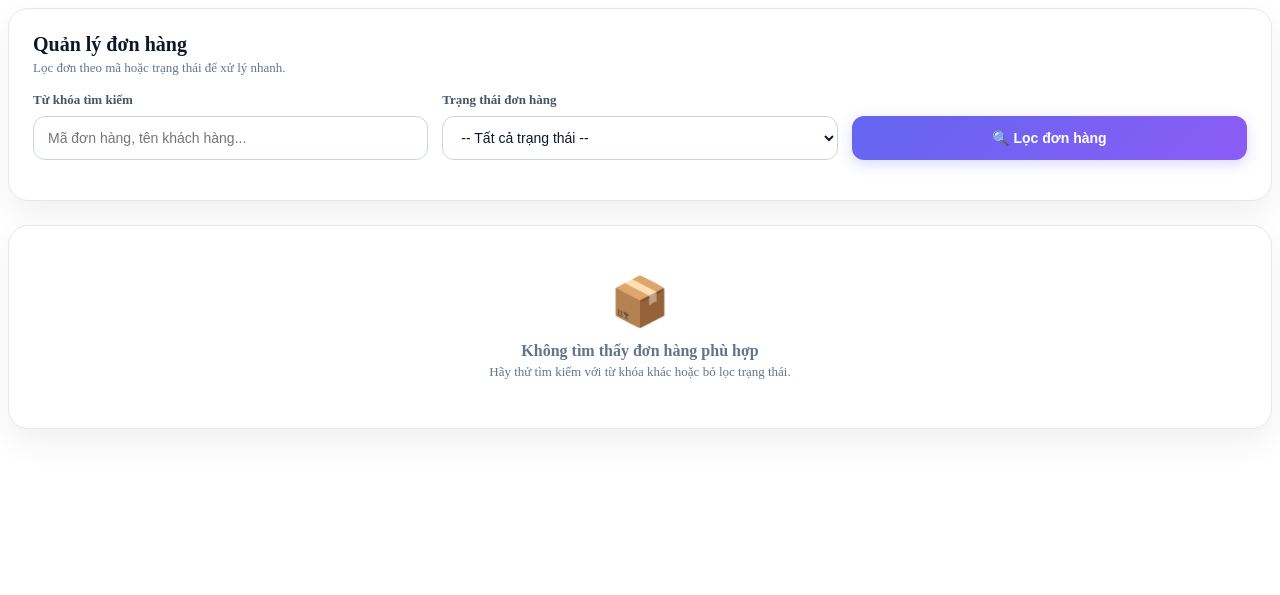
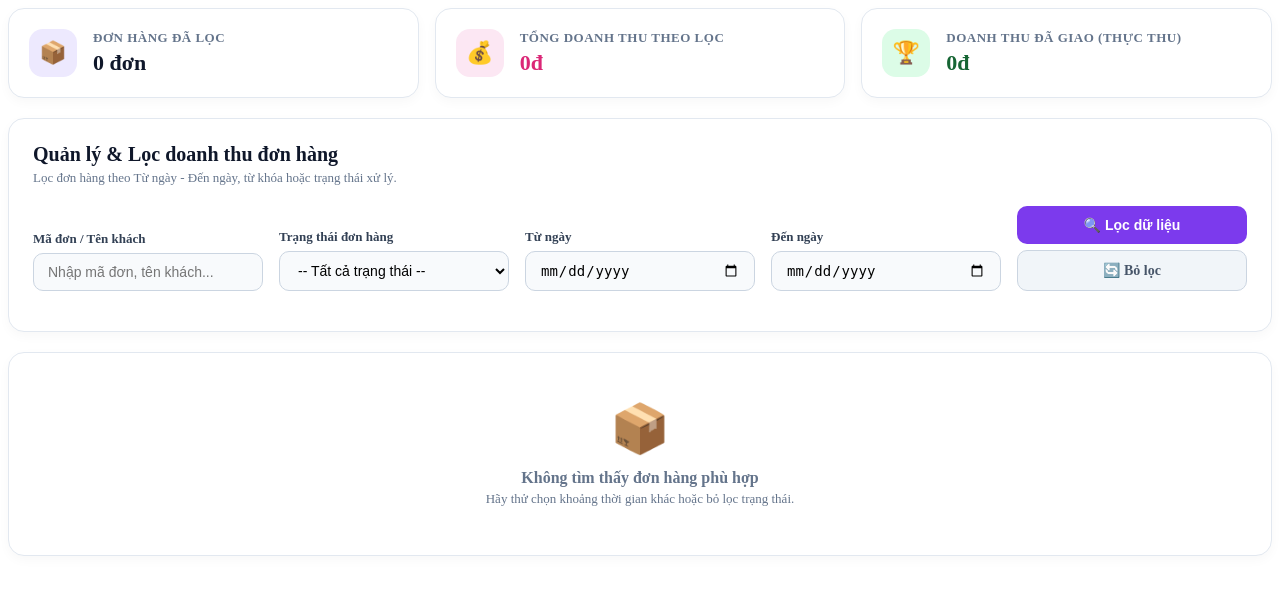
Before and after one commit to phantuan23042006-cmd/web-ban-quan-ao, a PHP site: the page made by views/admin/orders.php in a window 1280 px wide. Shown: the top 595 px of the page. Run offline with PHP 8.4, Linux system fonts and the light colour scheme; the template is opened without the code that fills it, so the values that code supplies are empty; some libraries are stand-ins or nearby versions.

Commit message:
chinh sua dh

```diff
--- a/views/admin/orders.php
+++ b/views/admin/orders.php
@@ -1,179 +1,232 @@
 <?php
-$orders     = $orders ?? [];
-$keyword    = $keyword ?? '';
-$status     = $status ?? '';
-$page       = $page ?? 1;
-$totalPages = max(1, $totalPages ?? 1);
-
-$statusLabels = [
-    'pending'   => ['label' => 'Chờ xác nhận', 'class' => 'status-pending',   'bg' => '#fef3c7', 'color' => '#92400e'],
-    'confirmed' => ['label' => 'Xác nhận',     'class' => 'status-confirmed', 'bg' => '#dbeafe', 'color' => '#1e40af'],
-    'completed' => ['label' => 'Đã giao',      'class' => 'status-completed', 'bg' => '#dcfce7', 'color' => '#166534'],
-    'cancelled' => ['label' => 'Đã hủy',       'class' => 'status-cancelled', 'bg' => '#fee2e2', 'color' => '#991b1b'],
-];
-
-$allowedNextStatuses = [
-    'pending'   => ['pending' => 'Chờ xác nhận', 'confirmed' => 'Xác nhận', 'cancelled' => 'Đã hủy'],
-    'confirmed' => ['confirmed' => 'Xác nhận', 'completed' => 'Đã giao', 'cancelled' => 'Đã hủy'],
-    'completed' => [],
-    'cancelled' => [],
-];
-
-$successMessage = $_SESSION['success_message'] ?? null;
-$errorMessage   = $_SESSION['error_message']   ?? null;
-unset($_SESSION['success_message'], $_SESSION['error_message']);
+/**
+ * View Quản lý Đơn hàng Admin với Lọc theo Ngày & Doanh thu theo Ngày
+ */
+$fromDate         = $fromDate ?? '';
+$toDate           = $toDate ?? '';
+$totalRevenue     = (float) ($totalRevenue ?? 0);
+$completedRevenue = (float) ($completedRevenue ?? 0);
+$totalOrders      = (int) ($totalOrders ?? count($orders ?? []));
 ?>
-
 <style>
     .admin-orders-page {
+        display: flex;
+        flex-direction: column;
+        gap: 20px;
+    }
+
+    .admin-stats-grid {
         display: grid;
-        gap: 24px;
+        grid-template-columns: repeat(auto-fit, minmax(240px, 1fr));
+        gap: 16px;
+    }
+
+    .stat-card {
+        background: #ffffff;
+        border: 1px solid #e2e8f0;
+        border-radius: 16px;
+        padding: 20px;
+        box-shadow: 0 4px 12px rgba(15, 23, 42, 0.03);
+        display: flex;
+        align-items: center;
+        gap: 16px;
+    }
+
+    .stat-icon {
+        width: 48px;
+        height: 48px;
+        border-radius: 14px;
+        display: flex;
+        align-items: center;
+        justify-content: center;
+        font-size: 22px;
+    }
+
+    .stat-info h4 {
+        margin: 0 0 4px;
+        font-size: 13px;
+        font-weight: 700;
+        color: #64748b;
+        text-transform: uppercase;
+        letter-spacing: 0.5px;
+    }
+
+    .stat-info .stat-value {
+        margin: 0;
+        font-size: 22px;
+        font-weight: 800;
+        color: #0f172a;
     }
 
     .admin-orders-card {
-        padding: 24px;
-        border-radius: 20px;
         background: #ffffff;
         border: 1px solid #e2e8f0;
-        box-shadow: 0 14px 32px rgba(15, 23, 42, 0.06);
+        border-radius: 16px;
+        padding: 24px;
+        box-shadow: 0 4px 12px rgba(15, 23, 42, 0.03);
     }
 
     .admin-orders-toolbar {
-        display: flex;
-        align-items: center;
-        justify-content: space-between;
-        gap: 18px;
-        flex-wrap: wrap;
+        margin-bottom: 20px;
     }
 
     .admin-orders-toolbar h3 {
         margin: 0;
         font-size: 20px;
+        font-weight: 800;
         color: #0f172a;
     }
 
     .admin-orders-form {
         display: grid;
-        grid-template-columns: repeat(3, minmax(0, 1fr));
-        gap: 14px;
+        grid-template-columns: repeat(auto-fit, minmax(200px, 1fr));
+        gap: 16px;
         align-items: end;
-        margin-top: 16px;
     }
 
     .admin-orders-form .field {
-        display: grid;
-        gap: 8px;
+        display: flex;
+        flex-direction: column;
+        gap: 6px;
     }
 
     .admin-orders-form label {
         font-size: 13px;
-        font-weight: 600;
-        color: #475569;
+        font-weight: 700;
+        color: #334155;
     }
 
-    .admin-orders-form input,
-    .admin-orders-form select,
-    .admin-orders-form button {
-        min-height: 44px;
-        padding: 0 14px;
-        border-radius: 12px;
+    .admin-orders-form input[type="text"],
+    .admin-orders-form input[type="date"],
+    .admin-orders-form select {
+        padding: 10px 14px;
         border: 1px solid #cbd5e1;
-        background: #ffffff;
-        color: #0f172a;
+        border-radius: 10px;
         font-size: 14px;
+        outline: none;
+        transition: all .15s ease;
+        background: #f8fafc;
     }
 
-    .admin-orders-form button {
-        border: 0;
-        background: linear-gradient(135deg, #6366f1, #8b5cf6);
-        color: #ffffff;
-        font-weight: 700;
-        cursor: pointer;
-        transition: opacity .15s;
-        box-shadow: 0 4px 14px rgba(99, 102, 241, 0.25);
+    .admin-orders-form input:focus,
+    .admin-orders-form select:focus {
+        border-color: #7c3aed;
+        background: #ffffff;
+        box-shadow: 0 0 0 3px rgba(124, 58, 237, 0.1);
     }
 
-    .admin-orders-form button:hover {
-        opacity: 0.9;
+    .btn-group {
+        display: flex;
+        gap: 8px;
+    }
+
+    .btn-submit {
+        background: #7c3aed;
+        color: #ffffff;
+        border: none;
+        padding: 11px 18px;
+        border-radius: 10px;
+        font-weight: 700;
+        font-size: 14px;
+        cursor: pointer;
+        transition: background .15s ease;
+        flex: 1;
+        text-align: center;
+        text-decoration: none;
+    }
+
+    .btn-submit:hover {
+        background: #6d28d9;
+    }
+
+    .btn-reset {
+        background: #f1f5f9;
+        color: #475569;
+        border: 1px solid #cbd5e1;
+        padding: 11px 14px;
+        border-radius: 10px;
+        font-weight: 700;
+        font-size: 14px;
+        cursor: pointer;
+        text-decoration: none;
+        display: inline-flex;
+        align-items: center;
+        justify-content: center;
+    }
+
+    .btn-reset:hover {
+        background: #e2e8f0;
+        color: #1e293b;
     }
 
     .admin-orders-table-wrap {
         overflow-x: auto;
+        padding: 0;
     }
 
     .admin-orders-table {
         width: 100%;
         border-collapse: collapse;
-        min-width: 950px;
-    }
-
-    .admin-orders-table th,
-    .admin-orders-table td {
-        padding: 16px 14px;
-        border-bottom: 1px solid #f1f5f9;
         text-align: left;
-        vertical-align: middle;
     }
 
     .admin-orders-table th {
         background: #f8fafc;
-        color: #64748b;
-        font-size: 12px;
-        font-weight: 800;
-        letter-spacing: 0.06em;
-        text-transform: uppercase;
+        padding: 14px 20px;
+        font-size: 13px;
+        font-weight: 700;
+        color: #475569;
+        border-bottom: 1px solid #e2e8f0;
     }
 
     .admin-orders-table td {
-        color: #334155;
+        padding: 16px 20px;
+        border-bottom: 1px solid #f1f5f9;
         font-size: 14px;
+        vertical-align: middle;
+    }
+
+    .admin-orders-table tr:hover {
+        background: #faf5ff;
     }
 
     .order-status-badge {
         display: inline-block;
-        padding: 4px 12px;
-        border-radius: 999px;
+        padding: 5px 12px;
+        border-radius: 20px;
         font-size: 12px;
         font-weight: 700;
-        white-space: nowrap;
     }
 
     .status-update-form {
-        display: flex;
+        display: inline-flex;
         align-items: center;
         gap: 6px;
-        margin-top: 8px;
+        margin-top: 4px;
     }
 
     .status-update-form select {
         padding: 4px 8px;
-        border-radius: 8px;
+        font-size: 12px;
+        border-radius: 6px;
         border: 1px solid #cbd5e1;
-        font-size: 12px;
-        background: #fff;
     }
 
     .status-update-form button {
-        padding: 5px 10px;
-        border-radius: 8px;
-        border: none;
-        background: #7c3aed;
-        color: #fff;
+        padding: 4px 10px;
         font-size: 12px;
         font-weight: 700;
+        background: #7c3aed;
+        color: #ffffff;
+        border: none;
+        border-radius: 6px;
         cursor: pointer;
     }
 
-    .status-update-form button:hover {
-        background: #6d28d9;
-    }
-
     .btn-detail {
-        display: inline-flex;
-        align-items: center;
-        gap: 6px;
-        padding: 8px 14px;
-        border-radius: 10px;
+        display: inline-block;
+        padding: 6px 14px;
+        border-radius: 8px;
         background: #f1f5f9;
         color: #475569;
         text-decoration: none;
@@ -223,38 +276,60 @@ unset($_SESSION['success_message'], $_SESSION['error_message']);
     .admin-pagination a:hover {
         background: #ede9fe;
     }
-
-    @media (max-width: 900px) {
-        .admin-orders-form {
-            grid-template-columns: 1fr;
-        }
-    }
 </style>
 
 <div class="admin-orders-page">
 
-    <?php if ($successMessage): ?>
+    <?php if (!empty($successMessage)): ?>
         <div class="alert alert-success">✓ <?= e($successMessage) ?></div>
     <?php endif; ?>
 
-    <?php if ($errorMessage): ?>
+    <?php if (!empty($errorMessage)): ?>
         <div class="alert alert-danger">✕ <?= e($errorMessage) ?></div>
     <?php endif; ?>
 
+    <!-- THỐNG KÊ DOANH THU KHI LỌC NGHỆ NGHỆ THUẬT -->
+    <div class="admin-stats-grid">
+        <div class="stat-card">
+            <div class="stat-icon" style="background:#ede9fe;color:#7c3aed">📦</div>
+            <div class="stat-info">
+                <h4>Đơn hàng đã lọc</h4>
+                <p class="stat-value"><?= number_format($totalOrders) ?> đơn</p>
+            </div>
+        </div>
+
+        <div class="stat-card">
+            <div class="stat-icon" style="background:#fce7f3;color:#db2777">💰</div>
+            <div class="stat-info">
+                <h4>Tổng doanh thu theo lọc</h4>
+                <p class="stat-value" style="color:#db2777"><?= number_format($totalRevenue, 0, ',', '.') ?>đ</p>
+            </div>
+        </div>
+
+        <div class="stat-card">
+            <div class="stat-icon" style="background:#dcfce7;color:#166534">🏆</div>
+            <div class="stat-info">
+                <h4>Doanh thu đã giao (Thực thu)</h4>
+                <p class="stat-value" style="color:#166534"><?= number_format($completedRevenue, 0, ',', '.') ?>đ</p>
+            </div>
+        </div>
+    </div>
+
+    <!-- BỘ LỌC ĐƠN HÀNG VÀ DOANH THU THEO NGÀY -->
     <div class="admin-orders-card">
         <div class="admin-orders-toolbar">
-            <div>
-                <h3>Quản lý đơn hàng</h3>
-                <p style="margin:4px 0 0;color:#64748b;font-size:13px">Lọc đơn theo mã hoặc trạng thái để xử lý nhanh.</p>
-            </div>
+            <h3>Quản lý & Lọc doanh thu đơn hàng</h3>
+            <p style="margin:4px 0 0;color:#64748b;font-size:13px">Lọc đơn hàng theo Từ ngày - Đến ngày, từ khóa hoặc trạng thái xử lý.</p>
         </div>
 
         <form class="admin-orders-form" method="get">
             <input type="hidden" name="action" value="admin-orders">
+
             <div class="field">
-                <label for="keyword">Từ khóa tìm kiếm</label>
-                <input id="keyword" type="text" name="keyword" value="<?= e($keyword) ?>" placeholder="Mã đơn hàng, tên khách hàng...">
+                <label for="keyword">Mã đơn / Tên khách</label>
+                <input id="keyword" type="text" name="keyword" value="<?= e($keyword) ?>" placeholder="Nhập mã đơn, tên khách...">
             </div>
+
             <div class="field">
                 <label for="filter_status">Trạng thái đơn hàng</label>
                 <select id="filter_status" name="filter_status">
@@ -266,12 +341,25 @@ unset($_SESSION['success_message'], $_SESSION['error_message']);
                     <?php endforeach; ?>
                 </select>
             </div>
+
             <div class="field">
-                <button type="submit">🔍 Lọc đơn hàng</button>
+                <label for="from_date">Từ ngày</label>
+                <input id="from_date" type="date" name="from_date" value="<?= e($fromDate) ?>">
+            </div>
+
+            <div class="field">
+                <label for="to_date">Đến ngày</label>
+                <input id="to_date" type="date" name="to_date" value="<?= e($toDate) ?>">
+            </div>
+
+            <div class="field btn-group">
+                <button class="btn-submit" type="submit">🔍 Lọc dữ liệu</button>
+                <a class="btn-reset" href="<?= BASE_URL ?>?action=admin-orders" title="Xóa tất cả bộ lọc">🔄 Bỏ lọc</a>
             </div>
         </form>
     </div>
 
+    <!-- BẢNG DANH SÁCH ĐƠN HÀNG -->
     <?php if (!empty($orders)): ?>
         <div class="admin-orders-card admin-orders-table-wrap">
             <table class="admin-orders-table">
@@ -339,7 +427,7 @@ unset($_SESSION['success_message'], $_SESSION['error_message']);
         </div>
 
         <div class="admin-pagination">
-            <span>Hiển thị <?= count($orders) ?> đơn hàng</span>
+            <span>Hiển thị <?= count($orders) ?> / <?= $totalOrders ?> đơn hàng</span>
             <div>
                 <?php for ($i = 1; $i <= $totalPages; $i++): ?>
                     <?php
@@ -347,6 +435,8 @@ unset($_SESSION['success_message'], $_SESSION['error_message']);
                             'action'        => 'admin-orders',
                             'keyword'       => $keyword,
                             'filter_status' => $status,
+                            'from_date'     => $fromDate,
+                            'to_date'       => $toDate,
                             'page'          => $i,
                         ], fn($v) => $v !== '' && $v !== null);
                     ?>
@@ -360,7 +450,7 @@ unset($_SESSION['success_message'], $_SESSION['error_message']);
         <div class="admin-orders-card" style="text-align:center;padding:48px 24px;color:#64748b">
             <div style="font-size:3rem;margin-bottom:12px">📦</div>
             <p style="font-size:16px;font-weight:600;margin:0 0 4px">Không tìm thấy đơn hàng phù hợp</p>
-            <p style="font-size:13px;margin:0">Hãy thử tìm kiếm với từ khóa khác hoặc bỏ lọc trạng thái.</p>
+            <p style="font-size:13px;margin:0">Hãy thử chọn khoảng thời gian khác hoặc bỏ lọc trạng thái.</p>
         </div>
     <?php endif; ?>
 
```
Also changed, not shown: scratch/test_admin_date_filter.php (added, +26 -0 lines), slide_thuyet_trinh_du_an.md (added, +240 -0 lines).
